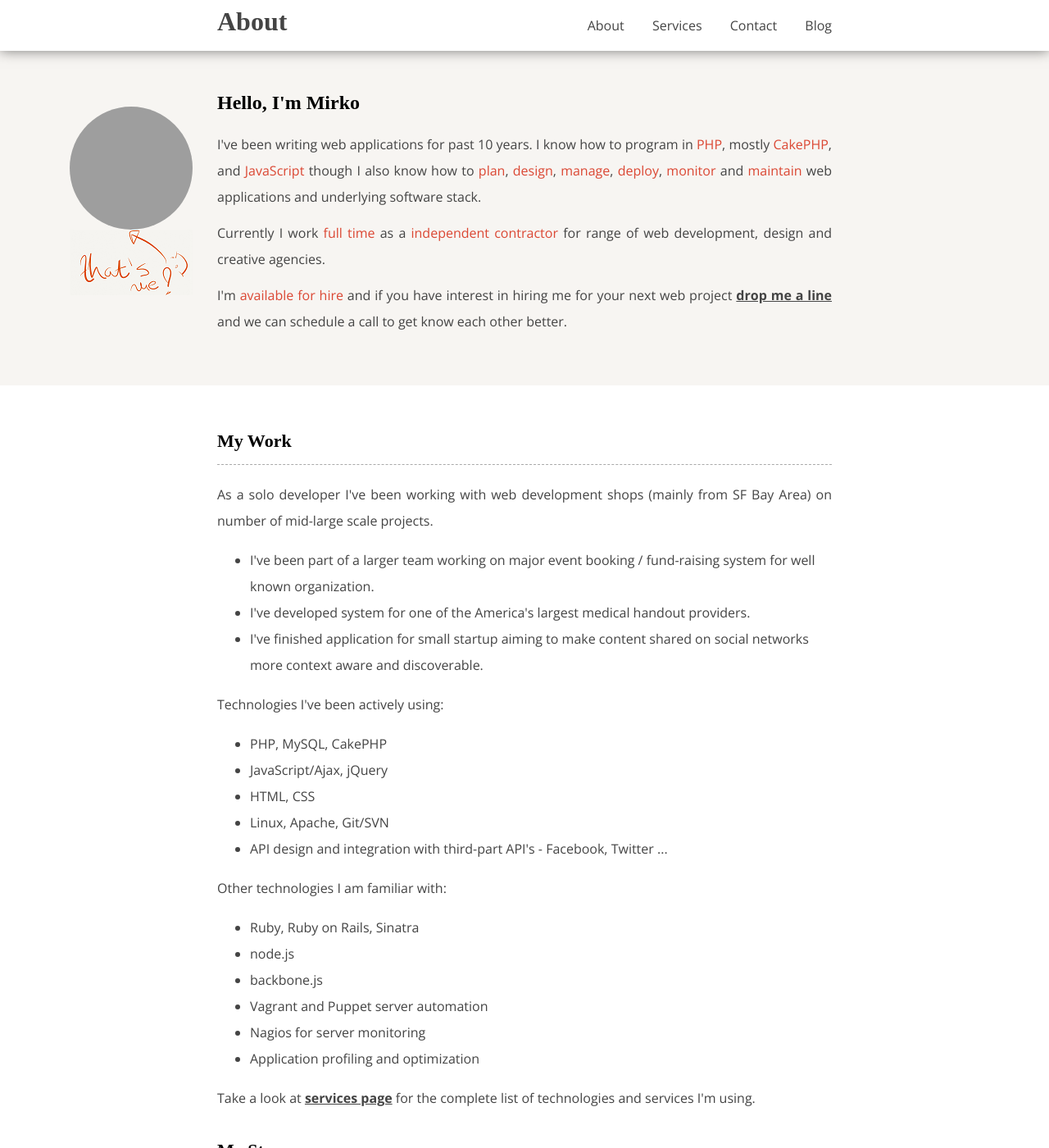
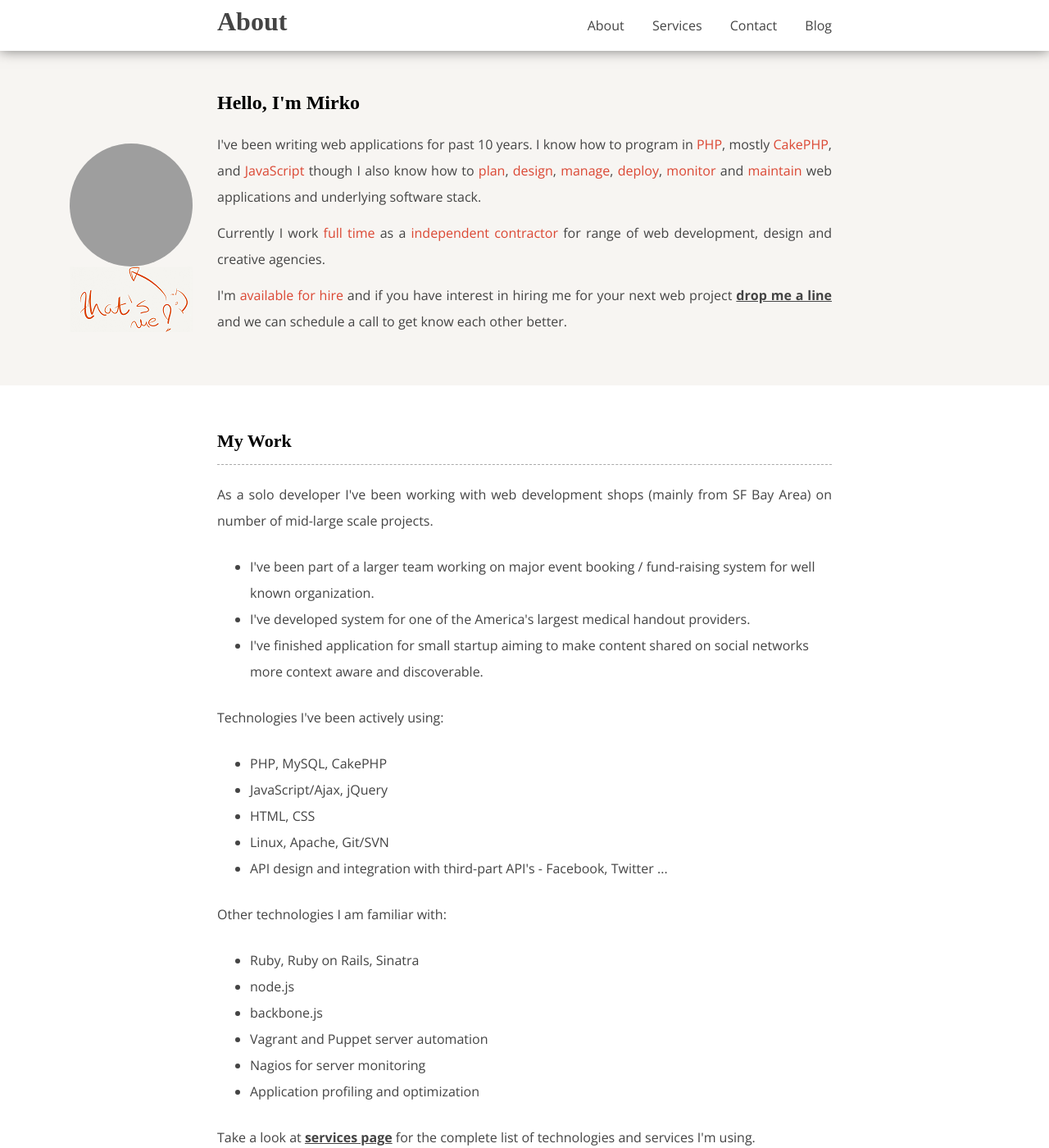
Before and after one commit to borivojevic/borivojevic.github.com, a Jekyll site: the page built from index.html, in a window 1280 px wide and 1400 px high. Shown: the whole window at 82% size. Built offline with Jekyll 4.4.1, drawn with Linux system fonts in a browser that asks for light colours; some web fonts are replaced; Markdown is read by kramdown in place of the engine named in the settings; grey boxes are pictures that could not be loaded.

Commit message:
Fix paddings

```diff
--- a/css/main.css
+++ b/css/main.css
@@ -70,7 +70,7 @@ div#footer {
 }
 section p {
 	text-align: justify;
-	margin-bottom: 12px;
+	margin-bottom: 24px;
 }
 section p a {
 	font-weight: bold;
@@ -79,7 +79,7 @@ section p a {
 section.photo {
 	float: left;
 	width: 150px;
-	margin: 40px 0 0 -180px;
+	margin: 85px 0 0 -180px;
 }
 section.photo .avatar {
 	background-image: url(https://en.gravatar.com/userimage/43512809/6d9ede99a9496ecd2c9580eacaecb96f.png?size=150);
@@ -136,6 +136,9 @@ section.photo .thats-me {
 .mirko section.about b {
 	color: #DB4733;
 }
+.mirko section.about p {
+	margin-bottom: 12px;
+}
 /* ==========================================================================
  FOOTER
  ========================================================================== */
```
